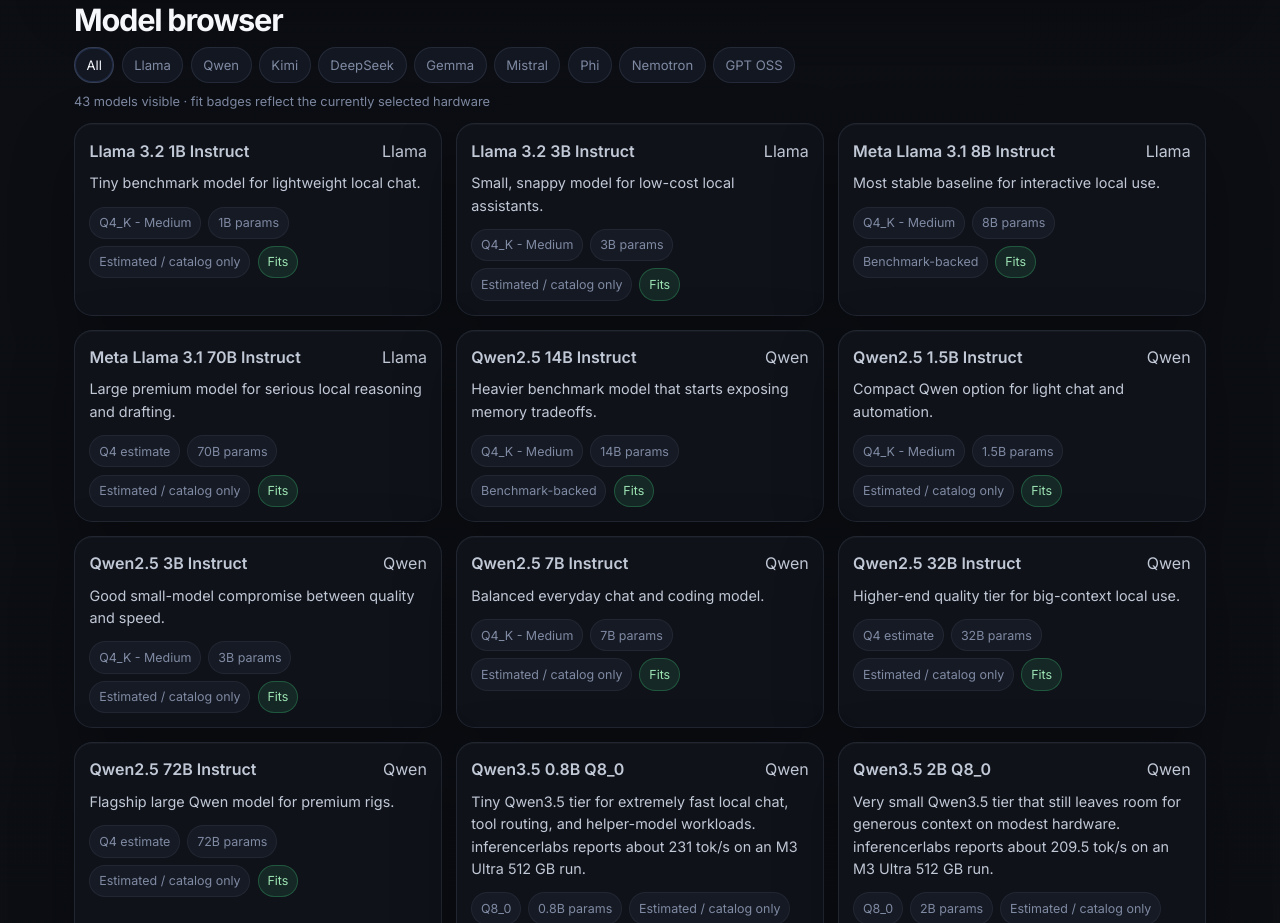
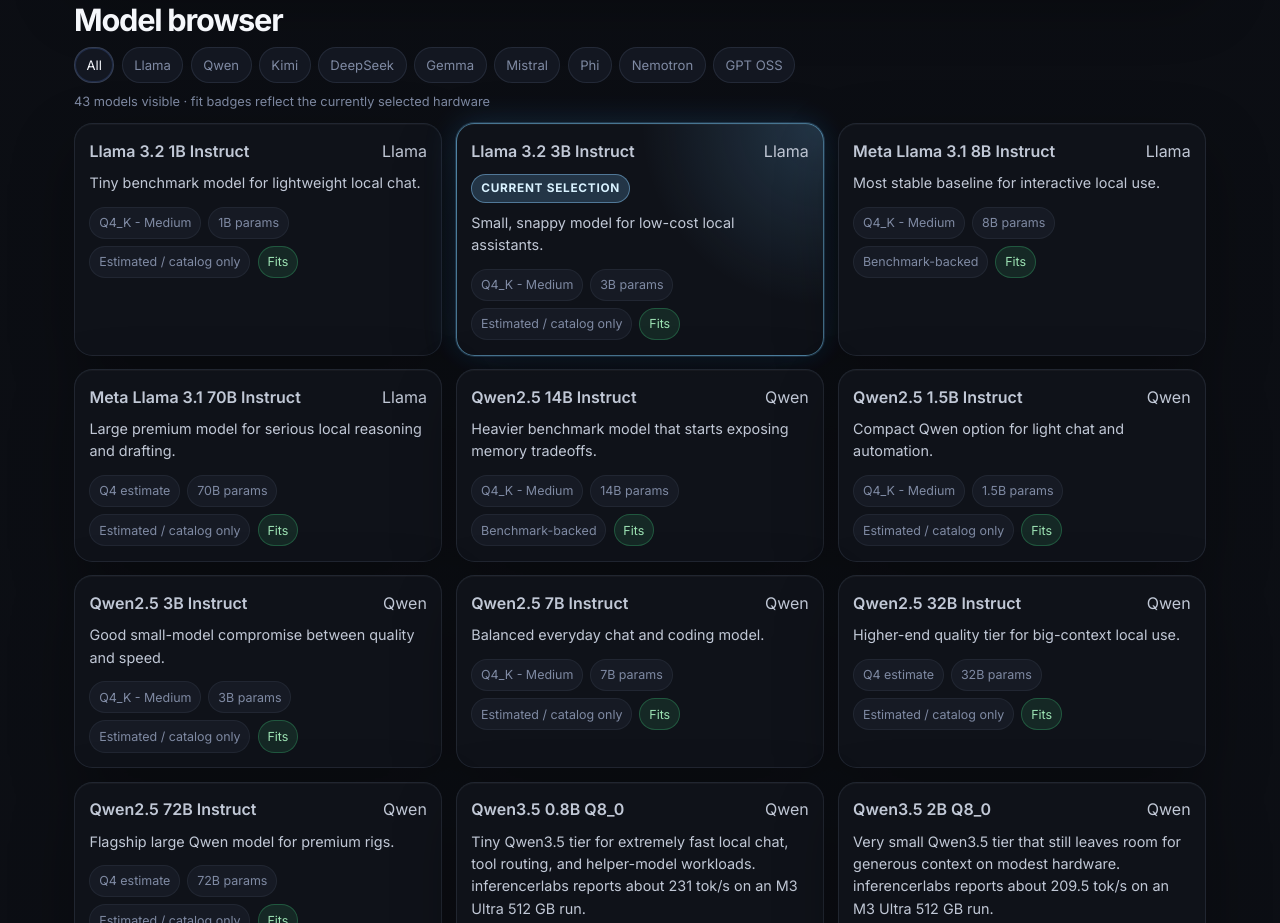
Before and after one commit to mcglothi/laptime, a React (Vite) app: page / in a window 1280 px wide. Shown: the part 4324-5247 px from the top of the page. Built offline with nearby package versions, Linux system fonts and the light colour scheme.

Commit message:
Highlight active source and model cards

```diff
--- a/src/App.css
+++ b/src/App.css
@@ -694,6 +694,33 @@
   background: rgba(91, 140, 255, 0.22);
   border-color: rgba(126, 164, 255, 0.44);
   color: #e2ebff;
+}
+
+:root[data-theme='dark'] .catalog-card-current {
+  border-color: rgba(126, 210, 255, 0.52);
+  background:
+    radial-gradient(circle at top right, rgba(114, 195, 255, 0.2), transparent 42%),
+    var(--panel);
+  box-shadow:
+    var(--panel-shadow),
+    0 0 0 1px rgba(114, 195, 255, 0.2),
+    0 0 32px rgba(62, 152, 230, 0.22);
+}
+
+:root[data-theme='dark'] .catalog-current-pill {
+  background: rgba(114, 195, 255, 0.2);
+  border-color: rgba(142, 208, 255, 0.44);
+  color: #d9f2ff;
+}
+
+:root[data-theme='dark'] .source-list article:target {
+  border-color: rgba(126, 210, 255, 0.54);
+  background:
+    radial-gradient(circle at top right, rgba(114, 195, 255, 0.22), transparent 46%),
+    var(--panel-soft);
+  box-shadow:
+    0 0 0 1px rgba(114, 195, 255, 0.18),
+    0 0 36px rgba(72, 167, 245, 0.24);
 }
 
 .source-note-link {
@@ -1380,6 +1407,33 @@
   font-size: 0.9rem;
 }
 
+.catalog-card-current {
+  border-color: rgba(112, 198, 255, 0.48);
+  background:
+    radial-gradient(circle at top right, rgba(114, 195, 255, 0.18), transparent 44%),
+    var(--panel);
+  box-shadow:
+    var(--panel-shadow),
+    0 0 0 1px rgba(114, 195, 255, 0.18),
+    0 0 28px rgba(52, 140, 214, 0.16);
+}
+
+.catalog-current-pill {
+  display: inline-flex;
+  align-items: center;
+  width: fit-content;
+  margin-top: 0.65rem;
+  border-radius: 999px;
+  padding: 0.28rem 0.56rem;
+  border: 1px solid rgba(114, 195, 255, 0.38);
+  background: rgba(114, 195, 255, 0.14);
+  color: #0f4c72;
+  font-size: 0.74rem;
+  font-weight: 700;
+  letter-spacing: 0.06em;
+  text-transform: uppercase;
+}
+
 .catalog-meta {
   display: flex;
   flex-wrap: wrap;
@@ -1674,6 +1728,20 @@
   margin-top: 0.3rem;
   font-size: 0.9rem;
   overflow-wrap: anywhere;
+}
+
+.source-list article {
+  scroll-margin-top: 6rem;
+}
+
+.source-list article:target {
+  border-color: rgba(112, 198, 255, 0.5);
+  background:
+    radial-gradient(circle at top right, rgba(114, 195, 255, 0.18), transparent 48%),
+    var(--panel-soft);
+  box-shadow:
+    0 0 0 1px rgba(114, 195, 255, 0.16),
+    0 0 34px rgba(63, 152, 229, 0.2);
 }
 
 .source-link {
--- a/src/App.jsx
+++ b/src/App.jsx
@@ -882,6 +882,7 @@ function App() {
       />
 
       <CatalogSection
+        selectedModelId={modelId}
         modelFamilyOptions={modelFamilyOptions}
         catalogFamilyFilter={catalogFamilyFilter}
         setCatalogFamilyFilter={setCatalogFamilyFilter}
--- a/src/components/CatalogSection.jsx
+++ b/src/components/CatalogSection.jsx
@@ -1,6 +1,7 @@
 import SectionHeading from './SectionHeading'
 
 function CatalogSection({
+  selectedModelId,
   modelFamilyOptions,
   catalogFamilyFilter,
   setCatalogFamilyFilter,
@@ -40,11 +41,15 @@ function CatalogSection({
 
       <div className="catalog-grid">
         {catalogEntries.map((entry) => (
-          <article key={entry.id} className="catalog-card">
+          <article
+            key={entry.id}
+            className={`catalog-card${entry.id === selectedModelId ? ' catalog-card-current' : ''}`}
+          >
             <div className="catalog-header">
               <strong>{entry.name}</strong>
               <span>{entry.family}</span>
             </div>
+            {entry.id === selectedModelId ? <div className="catalog-current-pill">Current selection</div> : null}
             <p>{entry.fit}</p>
             <div className="catalog-meta">
               <span>{entry.quant}</span>
```
